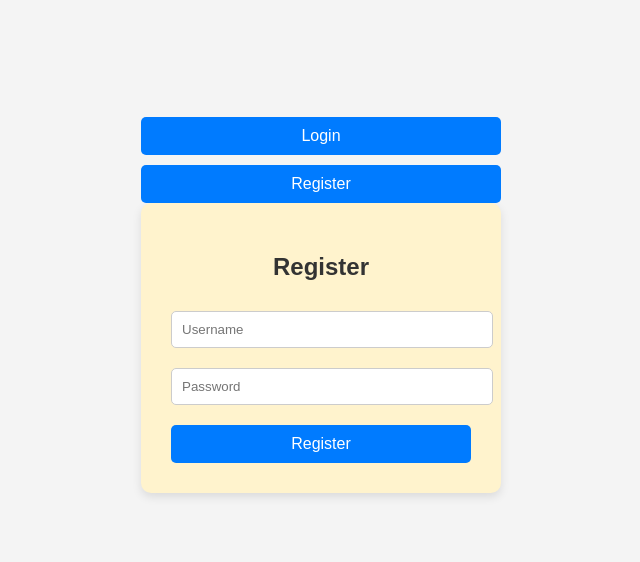
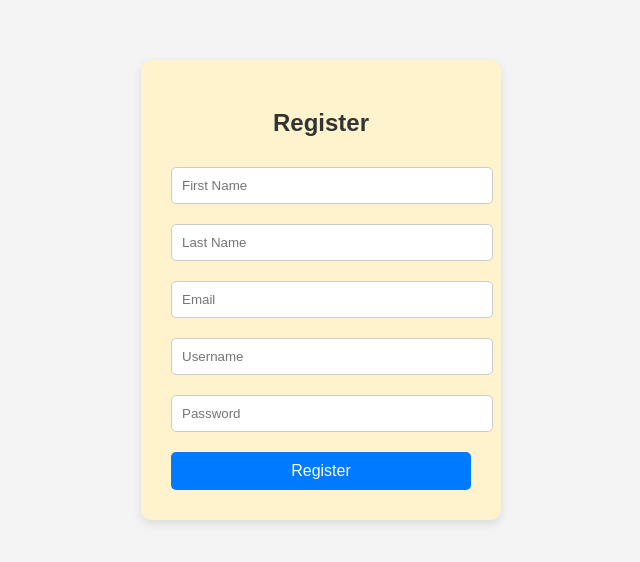
Before and after one commit to taanishqs28/HomeSentinel, a React (Create React App) app in the folder react-frontend/: page /register in a window 1280 px wide. Shown: the part 110-672 px from the top of the page, without its empty margins (319-959 px from the left). Built offline with nearby package versions, Linux system fonts and the light colour scheme; the HTML template or start-up script is replaced by a standard one.

Commit message:
Added Home, AccessGranted, AccessDenied, and updates other pages

```diff
--- a/react-frontend/src/App.js
+++ b/react-frontend/src/App.js
@@ -1,31 +1,30 @@
-import { BrowserRouter as Router, Routes, Route, Link, useLocation } from "react-router-dom";
+import {
+  BrowserRouter as Router,
+  Routes,
+  Route,
+} from "react-router-dom";
+
+import Home from "./pages/Home";
 import Login from "./pages/Login";
 import Register from "./pages/Register";
 import Dashboard from "./pages/Dashboard";
+import AccessGranted from "./pages/AccessGranted";
+import AccessDenied from "./pages/AccessDenied";
 
 function App() {
   return (
     <Router>
-      <Header />
       <Routes>
+        <Route path="/" element={<Home />} />
         <Route path="/login" element={<Login />} />
         <Route path="/register" element={<Register />} />
         <Route path="/dashboard" element={<Dashboard />} />
-        <Route path="*" element={<Login />} />
+        <Route path="/access-granted" element={<AccessGranted />} />
+        <Route path="/access-denied" element={<AccessDenied />} />
+        <Route path="*" element={<Home />} />
       </Routes>
     </Router>
   );
 }
 
-const Header = () => {
-  const location = useLocation();
-  if (location.pathname === "/dashboard") return null;
-  return (
-    <div style={{ textAlign: "center", marginTop: "20px" }}>
-      <Link to="/login"><button>Login</button></Link>
-      <Link to="/register"><button>Register</button></Link>
-    </div>
-  );
-};
-
 export default App;
--- /dev/null
+++ b/react-frontend/src/pages/AccessDenied.js
@@ -0,0 +1,12 @@
+import React from "react";
+
+const AccessDenied = () => {
+  return (
+    <div style={{ textAlign: "center", marginTop: "100px" }}>
+      <h2>❌ Access Denied</h2>
+      <p>Sorry, we couldn't recognize your face.</p>
+    </div>
+  );
+};
+
+export default AccessDenied;
--- /dev/null
+++ b/react-frontend/src/pages/AccessGranted.js
@@ -0,0 +1,16 @@
+import React from "react";
+import { useLocation } from "react-router-dom";
+
+const AccessGranted = () => {
+  const location = useLocation();
+  const username = location.state?.user || "User";
+
+  return (
+    <div style={{ textAlign: "center", marginTop: "100px" }}>
+      <h2>✅ Access Granted</h2>
+      <p>Welcome, {username}!</p>
+    </div>
+  );
+};
+
+export default AccessGranted;
--- /dev/null
+++ b/react-frontend/src/pages/Home.js
@@ -0,0 +1,57 @@
+import React, { useState } from "react";
+import { useNavigate } from "react-router-dom";
+import axios from "axios";
+
+const Home = () => {
+  const navigate = useNavigate();
+  const [file, setFile] = useState(null);
+  const [message, setMessage] = useState("");
+
+  const handleAccess = async () => {
+    if (!file) {
+      setMessage("Please upload a face image first.");
+      return;
+    }
+
+    const formData = new FormData();
+    formData.append("file", file);
+
+    try {
+      const res = await axios.post("http://localhost:8000/verify-face/", formData, {
+        headers: { "Content-Type": "multipart/form-data" },
+      });
+
+      if (res.data.status === "Access Granted") {
+        navigate("/access-granted", { state: { user: res.data.user } });
+      } else {
+        navigate("/access-denied");
+      }
+    } catch (error) {
+      navigate("/access-denied");
+    }
+  };
+
+  return (
+    <div className="home-container" style={{ textAlign: "center", marginTop: "100px" }}>
+      <h1>Welcome to HomeSentinel</h1>
+
+      <input
+        type="file"
+        accept="image/*"
+        onChange={(e) => setFile(e.target.files[0])}
+        style={{ marginBottom: "10px" }}
+      />
+      <br />
+
+      <button onClick={handleAccess} style={{ marginRight: "10px" }}>
+        Gain Access
+      </button>
+
+      <button onClick={() => navigate("/login")}>Login</button>
+
+      {message && <p style={{ color: "red" }}>{message}</p>}
+    </div>
+  );
+};
+
+export default Home;
--- a/react-frontend/src/pages/Login.js
+++ b/react-frontend/src/pages/Login.js
@@ -15,12 +15,11 @@ const Login = () => {
     try {
       const response = await axios.post("http://localhost:8000/auth/login", {
         username,
-        password
+        password,
       });
 
       localStorage.setItem("token", response.data.access_token);
-      console.log("Login successful:", response.data);
-      navigate("/dashboard"); // Redirect to dashboard
+      navigate("/dashboard");
     } catch (error) {
       setErrorMessage("Invalid username or password");
     }
@@ -30,19 +29,38 @@ const Login = () => {
     <div className="login-container">
       <h2>Login</h2>
       <form onSubmit={handleLogin}>
-        <input type="text" placeholder="Username" value={username} onChange={(e) => setUsername(e.target.value)} required />
-        <input type="password" placeholder="Password" value={password} onChange={(e) => setPassword(e.target.value)} required />
+        <input
+          type="text"
+          placeholder="Username"
+          value={username}
+          onChange={(e) => setUsername(e.target.value)}
+          required
+        />
+        <input
+          type="password"
+          placeholder="Password"
+          value={password}
+          onChange={(e) => setPassword(e.target.value)}
+          required
+        />
         <button type="submit">Login</button>
       </form>
-      {errorMessage && <p style={styles.error}>{errorMessage}</p>}
+
+      {/* Show error if login fails */}
+      {errorMessage && <p style={{ color: "red" }}>{errorMessage}</p>}
+
+      {/* Register Button */}
+      <p style={{ marginTop: "20px" }}>
+        New user?{" "}
+        <button
+          onClick={() => navigate("/register")}
+          style={{ background: "none", border: "none", color: "blue", textDecoration: "underline", cursor: "pointer" }}
+        >
+          Register here
+        </button>
+      </p>
     </div>
   );
 };
 
-// ✅ Define styles object here
-const styles = {
-  container: { textAlign: "center", marginTop: "50px" },
-  error: { color: "red", marginTop: "10px" }
-};
-
 export default Login;
--- a/react-frontend/src/pages/Register.js
+++ b/react-frontend/src/pages/Register.js
@@ -4,20 +4,26 @@ import "../styles/styles.css";
 import { useNavigate } from "react-router-dom";
 
 const Register = () => {
-  const [username, setUsername] = useState("");
-  const [password, setPassword] = useState("");
+  const [formData, setFormData] = useState({
+    firstName: "",
+    lastName: "",
+    email: "",
+    username: "",
+    password: "",
+  });
+
   const [message, setMessage] = useState("");
   const navigate = useNavigate();
+
+  const handleChange = (e) => {
+    setFormData({ ...formData, [e.target.name]: e.target.value });
+  };
 
   const handleRegister = async (e) => {
     e.preventDefault();
 
     try {
-      const response = await axios.post("http://localhost:8000/auth/register", {
-        username,
-        password
-      });
-
+      const response = await axios.post("http://localhost:8000/auth/register", formData);
       setMessage("Registration successful! Redirecting to login...");
       setTimeout(() => navigate("/login"), 2000);
     } catch (error) {
@@ -29,8 +35,46 @@ const Register = () => {
     <div className="register-container">
       <h2>Register</h2>
       <form onSubmit={handleRegister}>
-        <input type="text" placeholder="Username" value={username} onChange={(e) => setUsername(e.target.value)} required />
-        <input type="password" placeholder="Password" value={password} onChange={(e) => setPassword(e.target.value)} required />
+        <input
+          type="text"
+          name="firstName"
+          placeholder="First Name"
+          value={formData.firstName}
+          onChange={handleChange}
+          required
+        />
+        <input
+          type="text"
+          name="lastName"
+          placeholder="Last Name"
+          value={formData.lastName}
+          onChange={handleChange}
+          required
+        />
+        <input
+          type="email"
+          name="email"
+          placeholder="Email"
+          value={formData.email}
+          onChange={handleChange}
+          required
+        />
+        <input
+          type="text"
+          name="username"
+          placeholder="Username"
+          value={formData.username}
+          onChange={handleChange}
+          required
+        />
+        <input
+          type="password"
+          name="password"
+          placeholder="Password"
+          value={formData.password}
+          onChange={handleChange}
+          required
+        />
         <button type="submit">Register</button>
       </form>
       {message && <p>{message}</p>}
@@ -38,6 +82,4 @@ const Register = () => {
   );
 };
 
-const styles = { container: { textAlign: "center", marginTop: "50px" } };
-
 export default Register;
```
